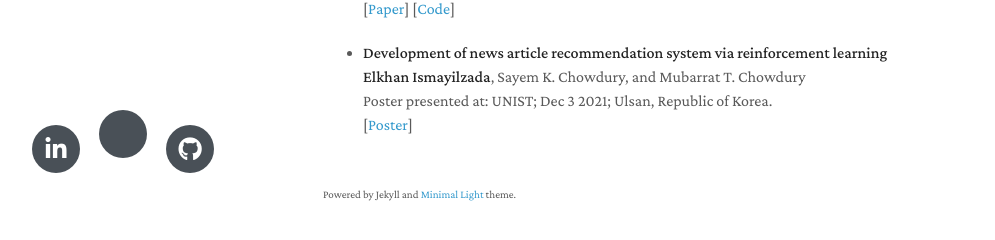
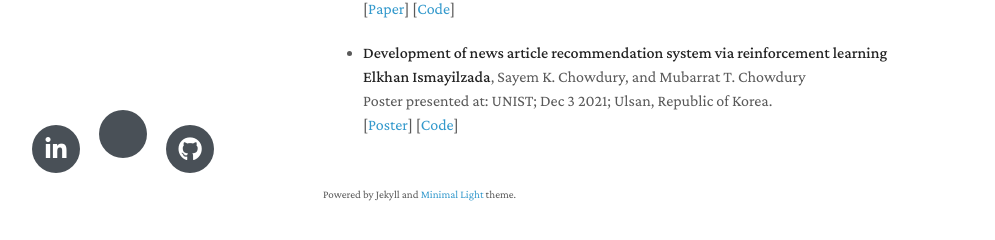
Before and after one commit to elkhanzada/elkhanzada.github.io, a Jekyll site: the page built from index.md, in a window 1280 px wide and 900 px high, scrolled down 681 px. Shown: the part 625-865 px from the top of the window, without its empty margins (147-1142 px from the left). Built offline with Jekyll 4.4.1, drawn with Linux system fonts in a browser that asks for light colours; nearby versions of some CDN libraries; a style sheet for code colours, icons or effects is not loaded; our own code applies the rules of GitHub Pages for plain Markdown files.

Commit message:
poster code

```diff
--- a/index.md
+++ b/index.md
@@ -71,3 +71,4 @@ I am also creator of two quiz games, namely **Tapmaca** and **Paytaxt** which ar
   Poster presented at: UNIST; Dec 3 2021; Ulsan, Republic of Korea.
   <br>
   [[Poster](https://drive.google.com/file/d/1NgkcPL2f6GhuSm-gaBw9lTEbMrHrZZ1S/view)]
+  [[Code](https://github.com/kcsayem/Parallelization-of-bandit-algorithms-to-reduce-computational-cost-of-news-article-recommendation-sys)]
```
